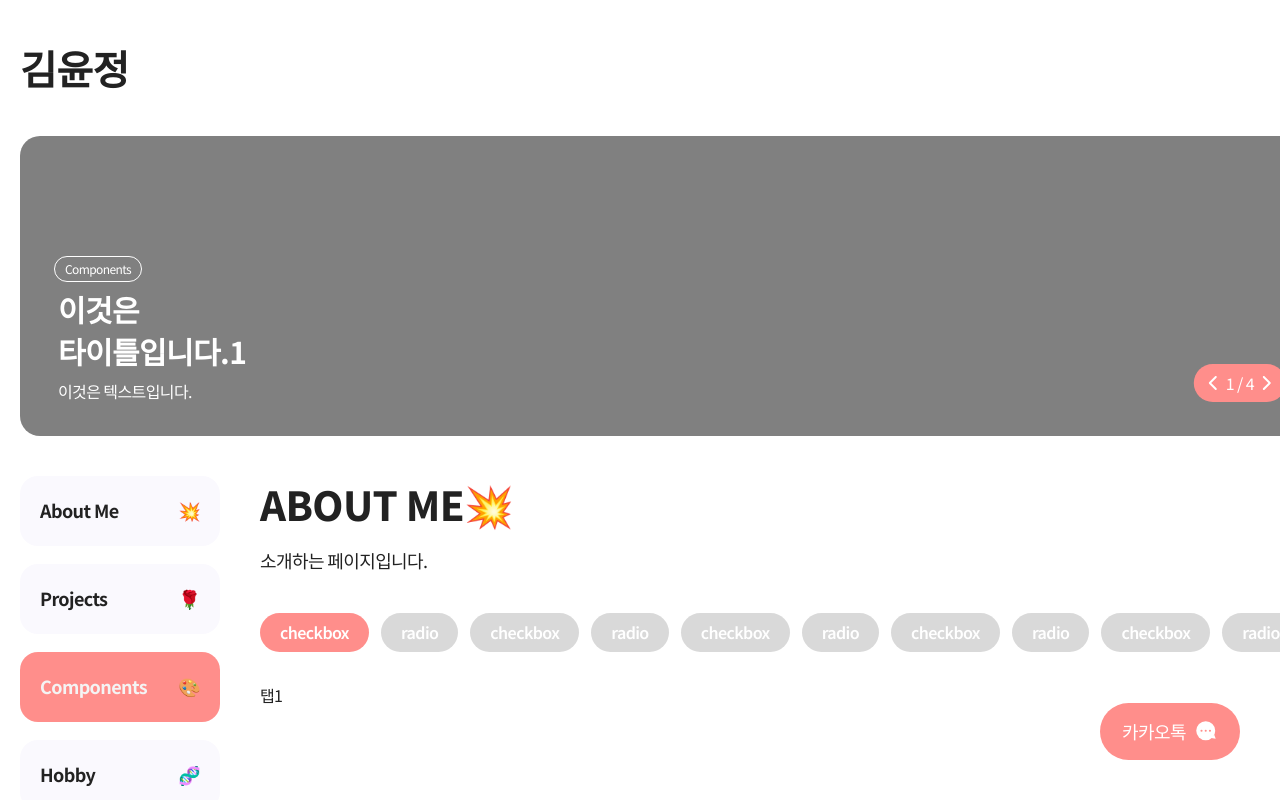
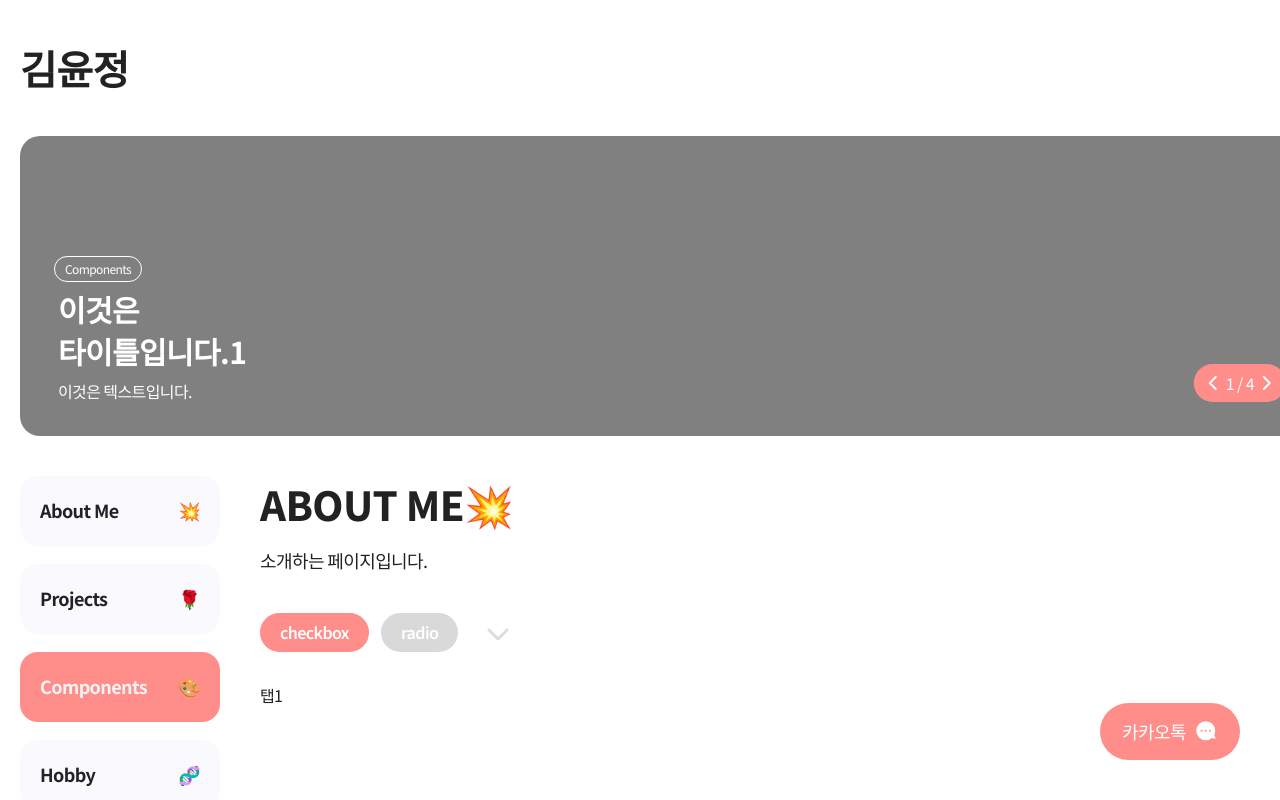
Before and after one commit to yoonjeongKIM0224/yj_pf, a Vue app: page /components in a window 1280 px wide. Shown: the top 800 px of the page. Built offline with nearby package versions, Linux system fonts and the light colour scheme.

Commit message:
탭 설정

```diff
--- a/src/App.vue
+++ b/src/App.vue
@@ -148,6 +148,11 @@ export default {
     TheButton,
     TheIcon
   },
+  watch: {
+    asideSelected(){
+      console.log('변경')
+    }
+  }
 }
 </script>
 
--- a/src/components/TheListDetail.vue
+++ b/src/components/TheListDetail.vue
@@ -49,6 +49,8 @@
         </TheButton>
     </div>
 
+    {{ info.category }}
+
     <h1 style="margin-bottom: 20px; margin-top: 40px;">추천글</h1>
     <TheList type="1" :list="recommend" :setting="false" />
 </template>
--- a/src/pages/TheComponents.vue
+++ b/src/pages/TheComponents.vue
@@ -28,56 +28,6 @@ export default {
                     itemClass: '',
                     disabled: false,
                 },
-                {
-                    text: 'checkbox',
-                    itemClass: '',
-                    disabled: false,
-                },
-                {
-                    text: 'radio',
-                    itemClass: '',
-                    disabled: false,
-                },
-                {
-                    text: 'checkbox',
-                    itemClass: '',
-                    disabled: false,
-                },
-                {
-                    text: 'radio',
-                    itemClass: '',
-                    disabled: false,
-                },
-                {
-                    text: 'checkbox',
-                    itemClass: '',
-                    disabled: false,
-                },
-                {
-                    text: 'radio',
-                    itemClass: '',
-                    disabled: false,
-                },
-                {
-                    text: 'checkbox',
-                    itemClass: '',
-                    disabled: false,
-                },
-                {
-                    text: 'radio',
-                    itemClass: '',
-                    disabled: false,
-                },
-                {
-                    text: 'checkbox',
-                    itemClass: '',
-                    disabled: false,
-                },
-                {
-                    text: 'radio',
-                    itemClass: '',
-                    disabled: false,
-                },
             ],
         }
     },
```
